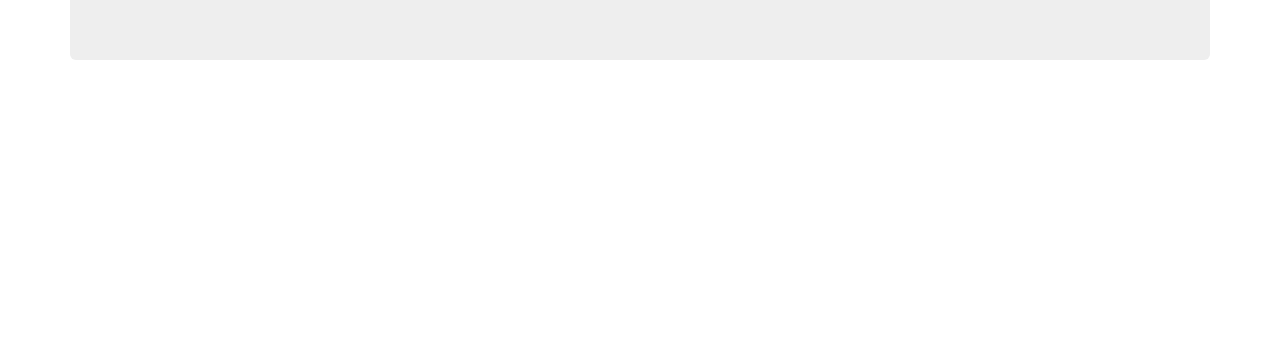
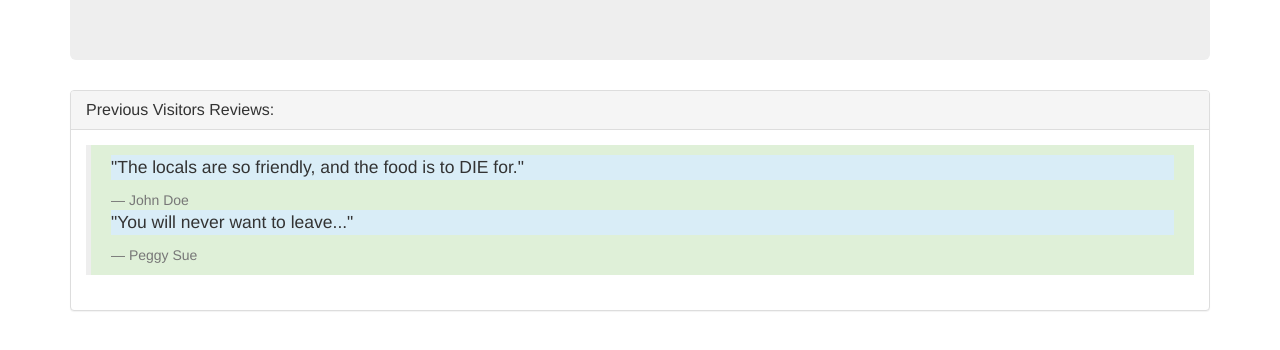
Before and after one commit to austinb847/next-vacation, a plain HTML site: page index.html in a window 1280 px wide. Shown: the part 180-530 px from the top of the page. Drawn offline with Linux system fonts and the light colour scheme.

Commit message:
add panel for visitor review section, change background color to green, change quotes background to blue

```diff
--- a/index.html
+++ b/index.html
@@ -10,6 +10,19 @@
         <h1>My next vacation: Sydney, Australia</h1>
         <p>Sydney is the place to be.</p>
       </div>
+      <div class="panel panel-default">
+        <div class="panel-heading">
+          <h2 class="panel-title">Previous Visitors Reviews:</h2>
+        </div>
+        <div class="panel-body">
+          <blockquote class="bg-success">
+            <p class="bg-info">"The locals are so friendly, and the food is to DIE for."</p>
+            <footer>John Doe</footer>
+            <p class="bg-info">"You will never want to leave..."</p>
+            <footer>Peggy Sue</footer>
+          </blockquote>
+        </div>
+      </div>
     </div>
   </body>
 </html>
```
